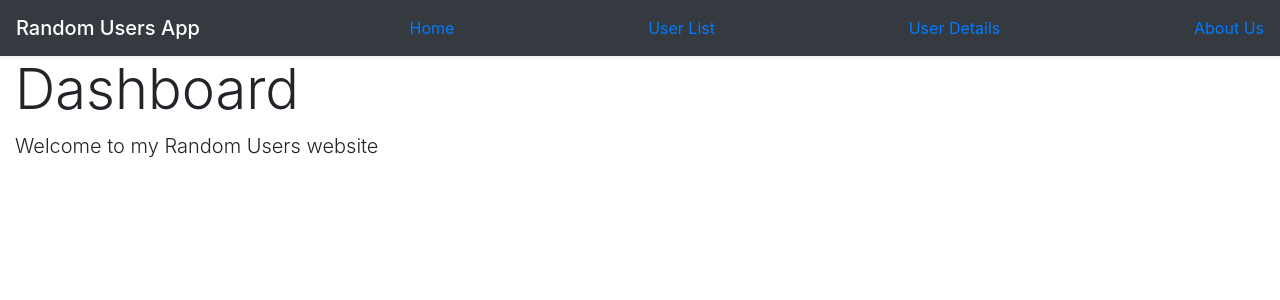
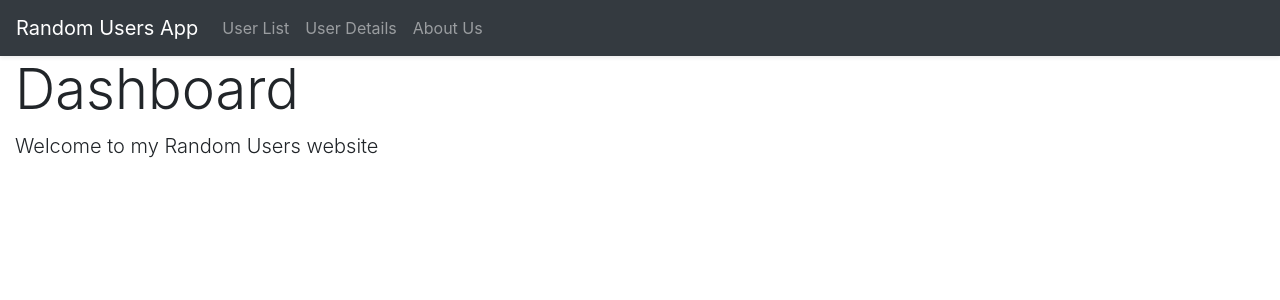
Before and after one commit to fiqriismail/reactrandomusers, a React (Create React App) app: page / in a window 1280 px wide. Shown: the top 300 px of the page. Built offline with nearby package versions, Linux system fonts and the light colour scheme.

Commit message:
Styled navigation bar in the header

```diff
--- a/src/shared/Layout/Body.jsx
+++ b/src/shared/Layout/Body.jsx
@@ -10,11 +10,11 @@ function Body() {
   return (
     <div className="container-fluid">
       <Switch>
-        <Route path="/users/:id" component={UserDetails} />
+        <Route path="/users/:id" exact component={UserDetails} />
         <Route path="/users" component={UserList} />
 
         <Route path="/about" component={About} />
-        <Route path="/" component={Dashboard} />
+        <Route path="/" exact component={Dashboard} />
       </Switch>
     </div>
   );
--- a/src/shared/Layout/Header.jsx
+++ b/src/shared/Layout/Header.jsx
@@ -4,12 +4,27 @@ import { Link } from 'react-router-dom';
 
 function Header() {
   return (
-    <nav className="navbar navbar-dark bg-dark shadow-sm">
-      <span className="navbar-brand mb-0 h1">Random Users App</span>
-      <Link to="/">Home</Link>
-      <Link to="/users">User List</Link>
-      <Link to="/user/1">User Details</Link>
-      <Link to="/about">About Us</Link>
+    <nav className="navbar navbar-expand-lg navbar-dark bg-dark shadow-sm">
+      <Link to="/" className="navbar-brand">
+        Random Users App
+      </Link>
+      <ul className="navbar-nav">
+        <li className="nav-item">
+          <Link to="/users" className="nav-link">
+            User List
+          </Link>
+        </li>
+        <li className="nav-item">
+          <Link to="/users/1" className="nav-link">
+            User Details
+          </Link>
+        </li>
+        <li className="nav-item">
+          <Link to="/about" className="nav-link">
+            About Us
+          </Link>
+        </li>
+      </ul>
     </nav>
   );
 }
```
